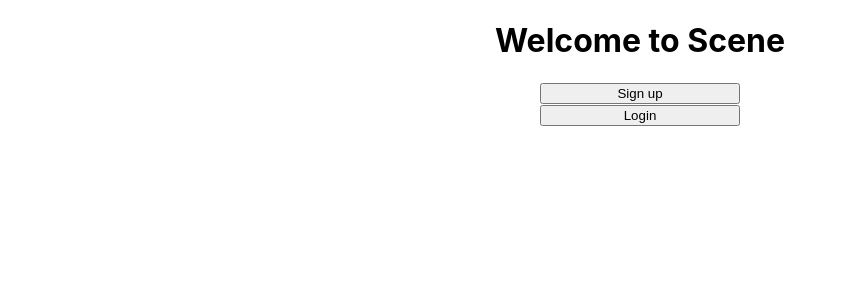
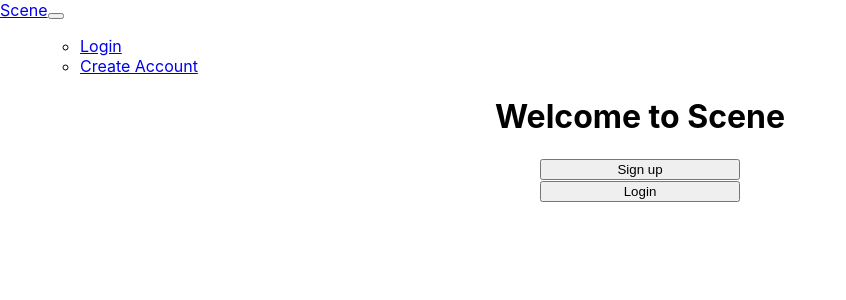
Before and after one commit to MailyRa/NewsApp, a React (Create React App) app in the folder client/: page / in a window 1280 px wide. Shown: the top 300 px of the page, without its empty margins (0-846 px from the left). Built offline with nearby package versions, Linux system fonts and the light colour scheme; no server answers.

Commit message:
added a nav bar

```diff
--- a/client/src/App.tsx
+++ b/client/src/App.tsx
@@ -132,6 +132,7 @@
   const [email, setEmail] = useState<any | null>(null);
   const [password, setPassword] = useState<any | null>(null);
 
+
   const handleLogIn = () => {
     const user = {"email": email, "password": password}
 
@@ -150,6 +151,7 @@
       if("error" in data) {
         alert(data["error"])
       } else {
+        localStorage.setItem('is_logged_in', 'true');
         window.location.href = "/";
       }
     })
@@ -271,9 +273,52 @@
 
 
 function App() {
+  const isLoggedIn = localStorage.getItem('is_logged_in');
+
+  let logInOutButton = undefined;
+  if(isLoggedIn === 'true') {
+    logInOutButton =
+      <ul className="navbar-nav">
+          <li className="nav-item active">
+              <a className="nav-link" href="/logout">Logout</a>
+          </li>
+          <li className="nav-item active">
+              <a className="nav-link" href="/saved_articles">Saved Articles</a>
+          </li>
+          <li className="nav-item active">
+              <a className="nav-link" href="/">Home</a>
+          </li>
+      </ul>
+    } else {
+      logInOutButton =
+          <ul className="navbar-nav">
+              <li className="nav-item active">
+                  <a className="nav-link" href="/login">Login</a>
+              </li>
+              <li className="nav-item active">
+                  <a className="nav-link" href="/create_user"> Create Account </a>
+              </li>
+          </ul>
+
+      }
+
 
       return (
         <BrowserRouter>
+          <nav className="navbar navbar-expand-sm navbar-light" id="nav">
+              <a className="navbar-brand" href="/">
+                  Scene
+              </a>
+              <button className="navbar-toggler" type="button" data-toggle="collapse"  data-target="#navbarNav" aria-controls="navbarNav" aria-expanded="false" aria-label="Toggle navigation">
+                  <span className="navbar-toggler-icon"></span>
+              </button>
+              <div className="collapse navbar-collapse" id="navbarNav">
+                  <ul className="navbar-nav ml-auto">
+                      {logInOutButton}
+                  </ul>
+              </div>
+          </nav>
+          <div>
               <Switch>
                 <Route path="/saved_articles">
                   <SavedArticles/>
@@ -289,6 +334,7 @@
                 </Route>
 
               </Switch>
+          </div>
         </BrowserRouter>
       );
     }
```
Lines whose indentation alone changed are shown as unchanged.
